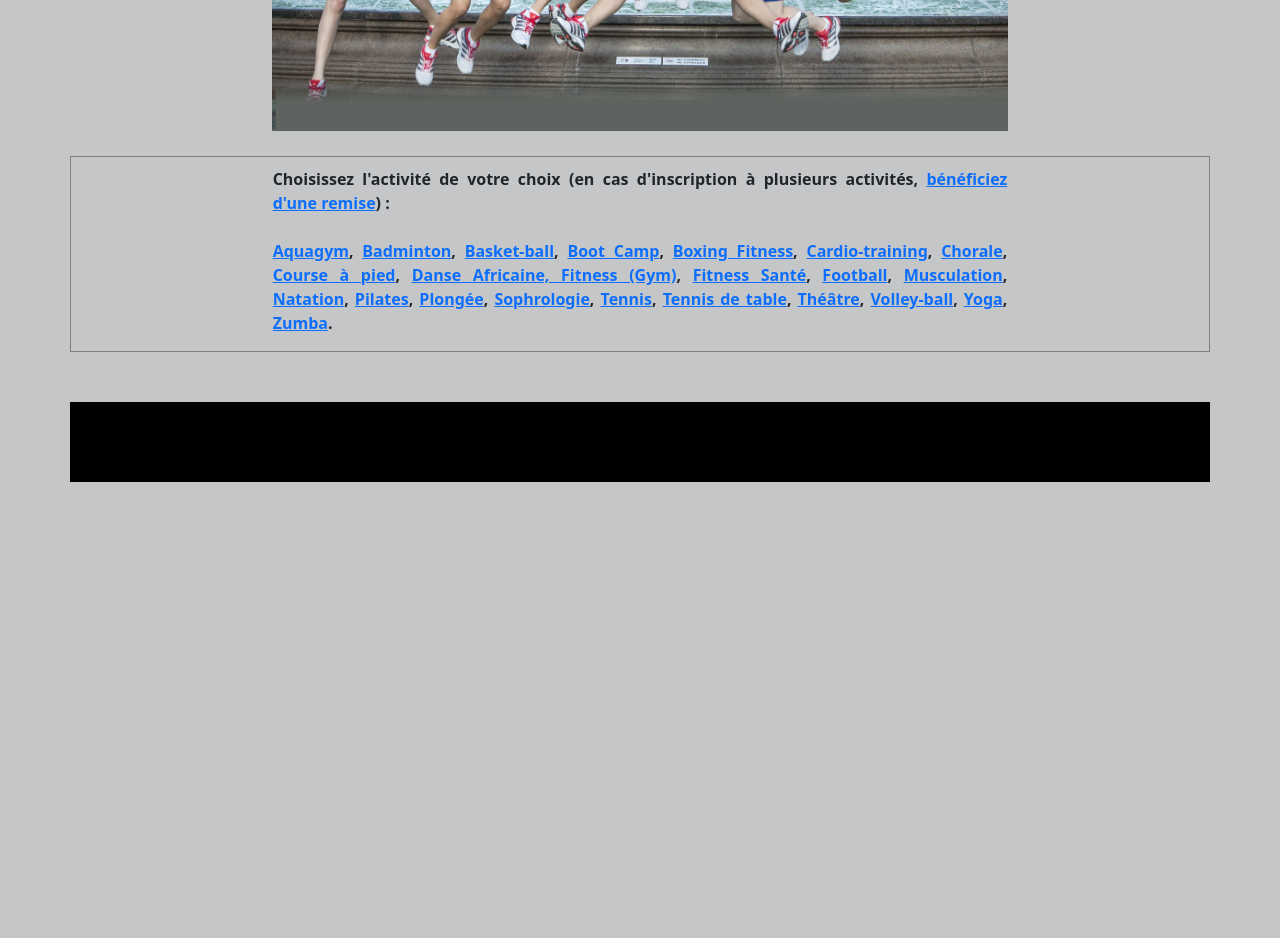
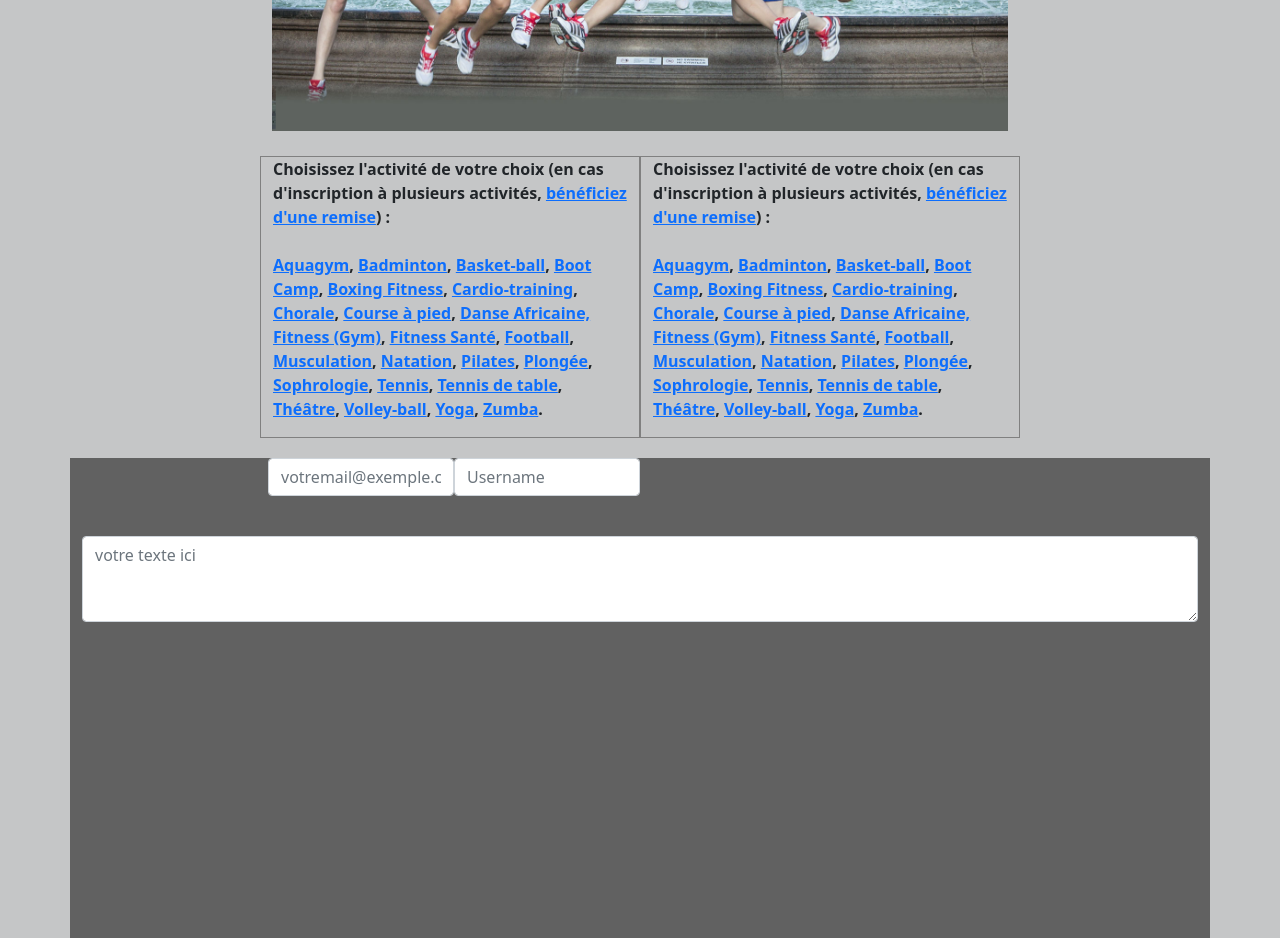
Before and after one commit to John-94/site, a plain HTML site: page Asso-site/testbootstrap/bootstrap.html in a window 1280 px wide. Shown: the part 1400-2338 px from the top of the page. Before the commit the page ends 1882 px from the top, so only its background shows below. Drawn offline with nearby package versions, Linux system fonts and the light colour scheme.

Commit message:
17/02/22

```diff
--- a/Asso-site/testbootstrap/bootstrap.html
+++ b/Asso-site/testbootstrap/bootstrap.html
@@ -45,7 +45,7 @@
               <a class="nav-link" href="#">Evenements</a>
             </li>
             <li class="nav-item">
-              <a class="nav-link" href="#">Activités culturelles</a>
+              <a class="nav-link" href="#">Activités</a>
             </li>
             <li class="nav-item">
               <a class="nav-link" href="#">Contact</a>
@@ -111,10 +111,92 @@
         </div>
       </div>
     </header>
-    <div class="container bottom">
+    <div class="container">
       <div class="row">
-        <div class="col-12 col-md-8 offset-md-2">
-          <p align="justify">
+        <div class="col-12 col-md-4 offset-md-2 activite">
+          <p class="justify">
+            <strong
+              >Choisissez l'activité de votre choix (en cas d'inscription à
+              plusieurs activités,
+              <a
+                href="offres-speciales-association-sportive-salle-de-sport-pas-chere-club-de-gym-pas-cher-paris-remise-reductions.php"
+                >bénéficiez d'une remise</a
+              >) : <br /><br /><a
+                href="aquagym-paris-association-sportive-apsap-vp.php"
+                >Aquagym</a
+              >,
+              <a href="badminton-paris-association-sportive-apsap-vp.php"
+                >Badminton</a
+              >,
+              <a href="basket-ball-paris-association-sportive-apsap-vp.php"
+                >Basket-ball</a
+              >,
+              <a href="boot-camp-paris-association-sportive-apsap-vp.php"
+                >Boot Camp</a
+              >,
+              <a
+                href="boxing-fitness-paris-body-combat-paris-body-attack-paris-association-sportive-apsap-vp.php"
+                >Boxing Fitness</a
+              >,
+              <a
+                href="association-sportive-a-paris-salle-de-sport-cardio-training-musculation-paris-apsap-vp.php"
+                >Cardio-training</a
+              >,
+              <a href="chorale-paris-association-sportive-apsap-vp.php"
+                >Chorale</a
+              >,
+              <a
+                href="course-a-pied-paris-athletisme-paris-association-sportive-apsap-vp.php"
+                >Course à pied</a
+              >,
+              <a href="danse-africaine-paris-association-sportive-apsap-vp.php"
+                >Danse Africaine, </a
+              ><a href="fitness-gym-paris-association-sportive-apsap-vp.php"
+                >Fitness (Gym)</a
+              >,
+              <a href="fitness-sante-paris-association-sportive-apsap-vp.php"
+                >Fitness Santé</a
+              >,
+              <a href="football-paris-association-sportive-apsap-vp.php"
+                >Football</a
+              >,
+              <a
+                href="association-sportive-a-paris-salle-de-sport-cardio-training-musculation-paris-apsap-vp.php"
+                >Musculation</a
+              >,
+              <a href="natation-paris-association-sportive-apsap-vp.php"
+                >Natation</a
+              >,
+              <a href="pilates-paris-association-sportive-apsap-vp.php"
+                >Pilates</a
+              >,
+              <a href="plongee-paris-association-sportive-apsap-vp.php"
+                >Plongée</a
+              >,
+              <a href="sophrologie-paris-association-sportive-apsap-vp.php"
+                >Sophrologie</a
+              >,
+              <a href="tennis-paris-association-sportive-apsap-vp.php">Tennis</a
+              >,
+              <a
+                href="tennis-de-table-paris-ping-pong-paris-association-sportive-apsap-vp.php"
+                >Tennis de table</a
+              >,
+              <a href="theatre-paris-association-sportive-apsap-vp.php"
+                >Théâtre</a
+              >,
+              <a href="volley-ball-paris-association-sportive-apsap-vp.php"
+                >Volley-ball</a
+              >,
+              <a href="yoga-paris-association-sportive-apsap-vp.php">Yoga</a>,
+              <a href="zumba-paris-association-sportive-apsap-vp.php">Zumba</a
+              >.</strong
+            >
+          </p>
+        </div>
+        <!-------------------------test x2------------------------------------->
+        <div class="col-12 col-md-4 activite">
+          <p class="justify">
             <strong
               >Choisissez l'activité de votre choix (en cas d'inscription à
               plusieurs activités,
@@ -196,7 +278,34 @@
         </div>
       </div>
     </div>
-    <div class="container footer"></div>
+    <div class="container form">
+      <div class="form">
+        <div class="mb-3 d-flex col-12 col-md-4 offset-md-2">
+          <label for="exampleFormControlInput1" class="form-label"></label>
+          <input
+            type="email"
+            class="form-control"
+            id="exampleFormControlInput1"
+            placeholder="votremail@exemple.com"
+          />
+          <input
+            type="text"
+            class="form-control"
+            placeholder="Username"
+            aria-label="Username"
+          />
+        </div>
+        <div class="mb-3">
+          <label for="exampleFormControlTextarea1" class="form-label"></label>
+          <textarea
+            class="form-control"
+            id="exampleFormControlTextarea1"
+            rows="3"
+            placeholder="votre texte ici"
+          ></textarea>
+        </div>
+      </div>
+    </div>
 
     <script
       src="https://cdn.jsdelivr.net/npm/bootstrap@5.1.3/dist/js/bootstrap.bundle.min.js"
--- a/Asso-site/testbootstrap/style.css
+++ b/Asso-site/testbootstrap/style.css
@@ -39,17 +39,15 @@ h1 {
   display: flex;
   flex-direction: column;
 }
+.activite {
+  margin-top: 25px;
+  border: 1px solid grey;
+}
 
-.bottom {
-  border: 1px solid grey;
-
-  margin-top: 25px;
-  padding-top: 10px;
-}
-.footer {
-  margin-top: 50px;
-  height: 10vh;
-  background-color: black;
+.form {
+  margin-top: 20px;
+  height: 60vh;
+  background-color: rgb(97, 97, 97);
 }
 
 @media (max-width: 576px) {
```
